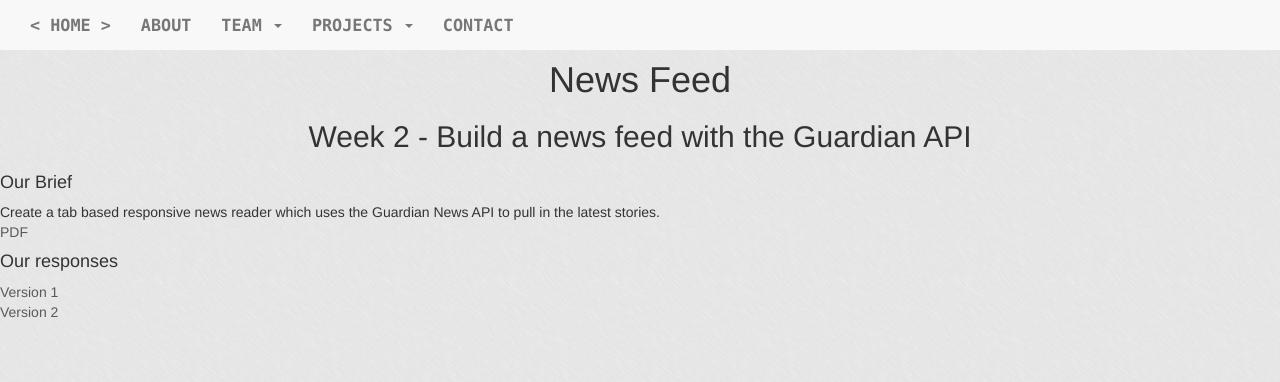
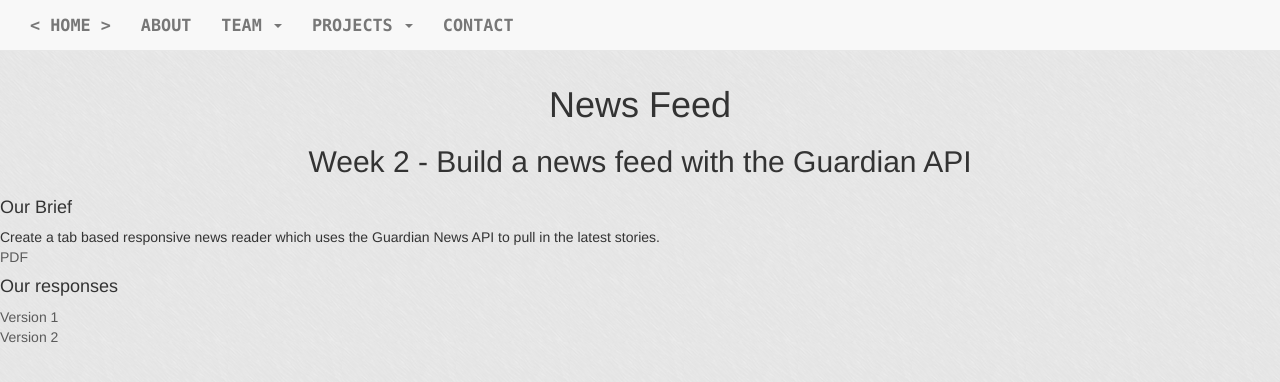
Before and after one commit to codependentfc/codependentfc.github.io, a Jekyll site: the page built from projects/week2.md, in a window 1280 px wide. Shown: the top 382 px of the page. Built offline with Jekyll 4.4.1, drawn with Linux system fonts in a browser that asks for light colours; nearby versions of some CDN libraries.

Commit message:
front page padding

```diff
--- a/css/main.scss
+++ b/css/main.scss
@@ -10,16 +10,16 @@
 #sticky-body {
   min-height: 100%;
   overflow:auto;
-  padding-bottom: 75px;
+  padding-bottom: 75px; /* must be same height as the footer */
   /*Top padding to bring content out from under fixed nav*/
-  padding-top: 50px;
-}  /* must be same height as the footer */
+  padding-top: 75px; //was 50px!
+}
 
 #sticky-body-home {
   min-height: 100%;
   overflow:auto;
-  padding-bottom: 75px;
-}  /* must be same height as the footer */
+  padding-bottom: 75px; /* must be same height as the footer */
+}
 
 #sticky-footer {
   position: relative;
```
